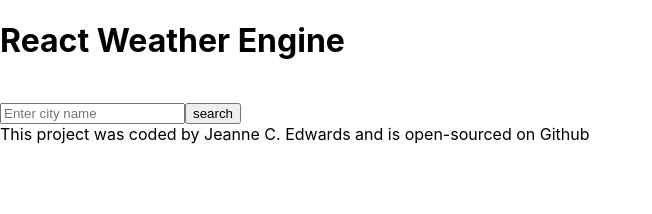
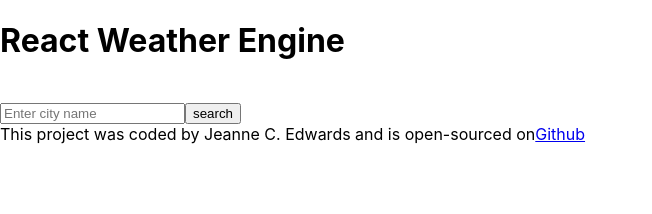
Before and after one commit to jcedwards48/react-week4, a React (Create React App) app: page / in a window 1280 px wide. Shown: the top 214 px of the page, without its empty margins (0-652 px from the left). Built offline with nearby package versions, Linux system fonts and the light colour scheme.

Commit message:
Update App.js
modified URL code

```diff
--- a/src/App.js
+++ b/src/App.js
@@ -9,11 +9,9 @@
       <Search />
       <footer>
         This project was coded by Jeanne C. Edwards and is open-sourced on
-        Github
-        <a
-          href="https://github.com/jcedwards48/react-week4"
-          target="_blank"
-        ></a>
+        <a href="https://github.com/jcedwards48/react-week4" target="_blank">
+          Github
+        </a>
       </footer>
     </div>
   );
```
